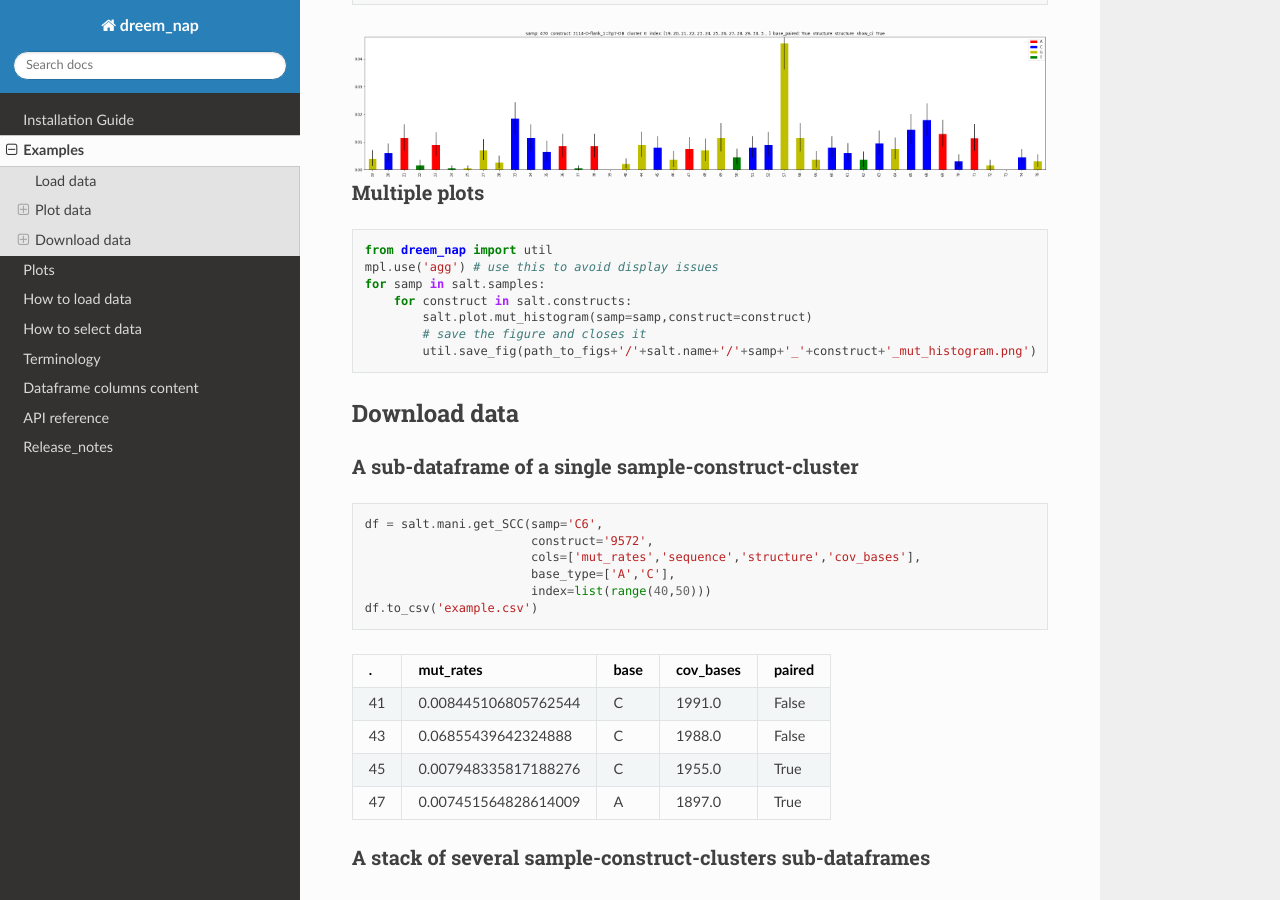
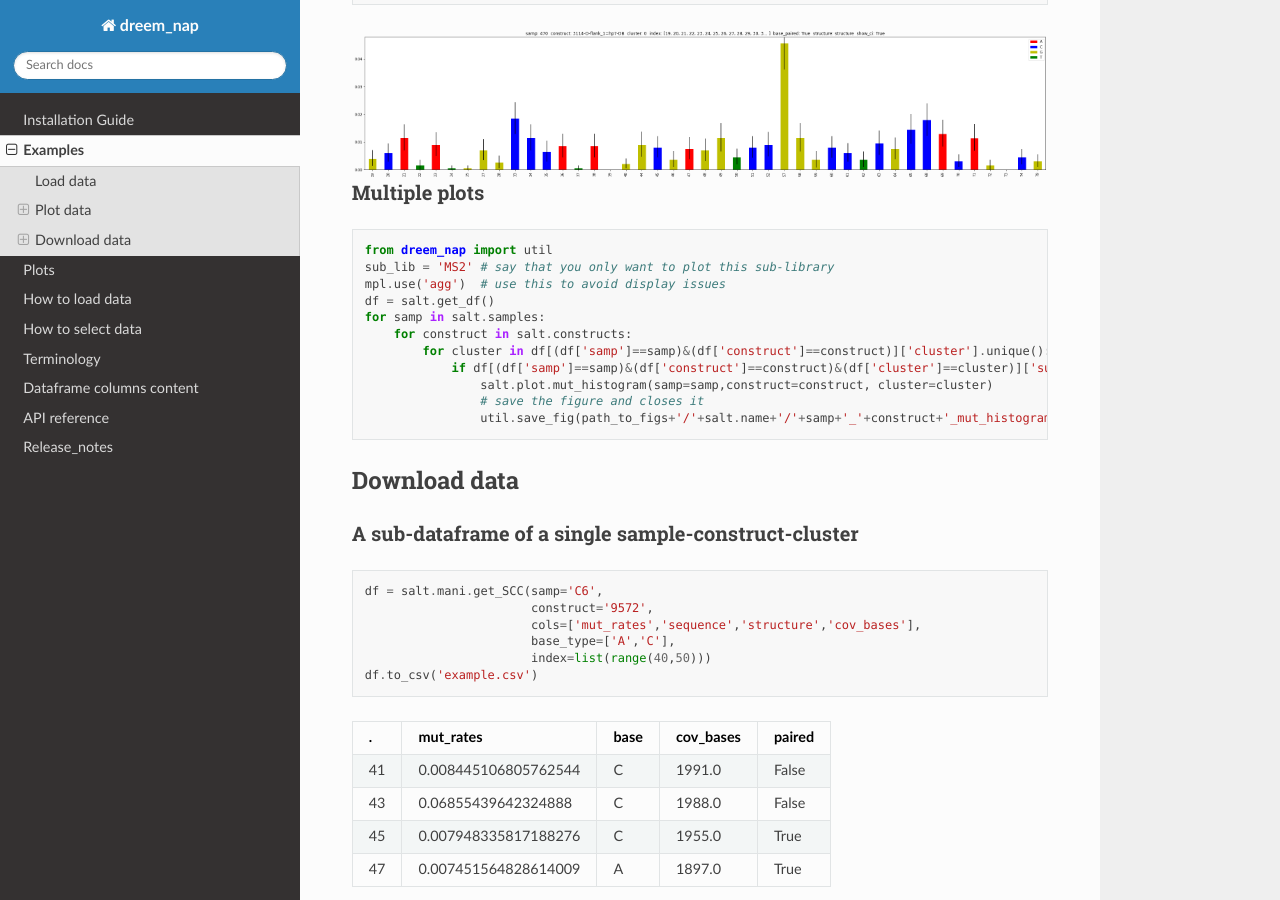
Before and after one commit to yvesmartindestaillades/NAP, a Sphinx documentation site: the page built from docs/source/examples.rst, in a window 1280 px wide and 900 px high, scrolled down 1400 px. Built offline with Sphinx 7.4.7 and the Read the Docs theme 2.0.0, drawn with Linux system fonts in a browser that asks for light colours.

Commit message:
more examples

```diff
--- a/docs/source/examples.rst
+++ b/docs/source/examples.rst
@@ -104,12 +104,16 @@ Multiple plots
 .. code-block:: python
 
     from dreem_nap import util
-    mpl.use('agg') # use this to avoid display issues
+    sub_lib = 'MS2' # say that you only want to plot this sub-library
+    mpl.use('agg')  # use this to avoid display issues
+    df = salt.get_df()
     for samp in salt.samples:
         for construct in salt.constructs:
-            salt.plot.mut_histogram(samp=samp,construct=construct)
-            # save the figure and closes it
-            util.save_fig(path_to_figs+'/'+salt.name+'/'+samp+'_'+construct+'_mut_histogram.png')
+            for cluster in df[(df['samp']==samp)&(df['construct']==construct)]['cluster'].unique():
+                if df[(df['samp']==samp)&(df['construct']==construct)&(df['cluster']==cluster)]['sub-library'].iloc[0] == sub_lib:
+                    salt.plot.mut_histogram(samp=samp,construct=construct, cluster=cluster)
+                    # save the figure and closes it
+                    util.save_fig(path_to_figs+'/'+salt.name+'/'+samp+'_'+construct+'_mut_histogram.png')
 
 
 Download data
```
Also changed, not shown: 1 other file.
